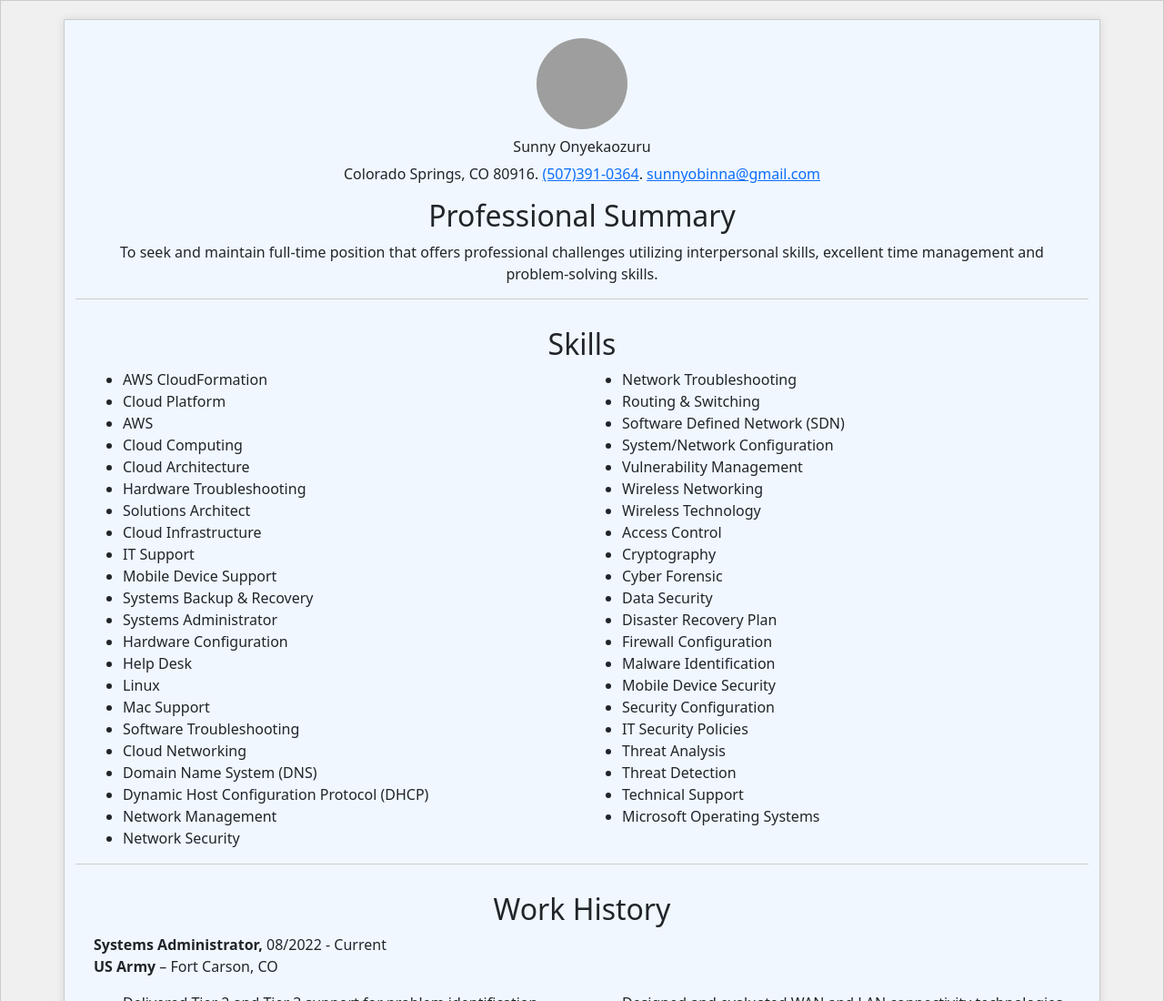
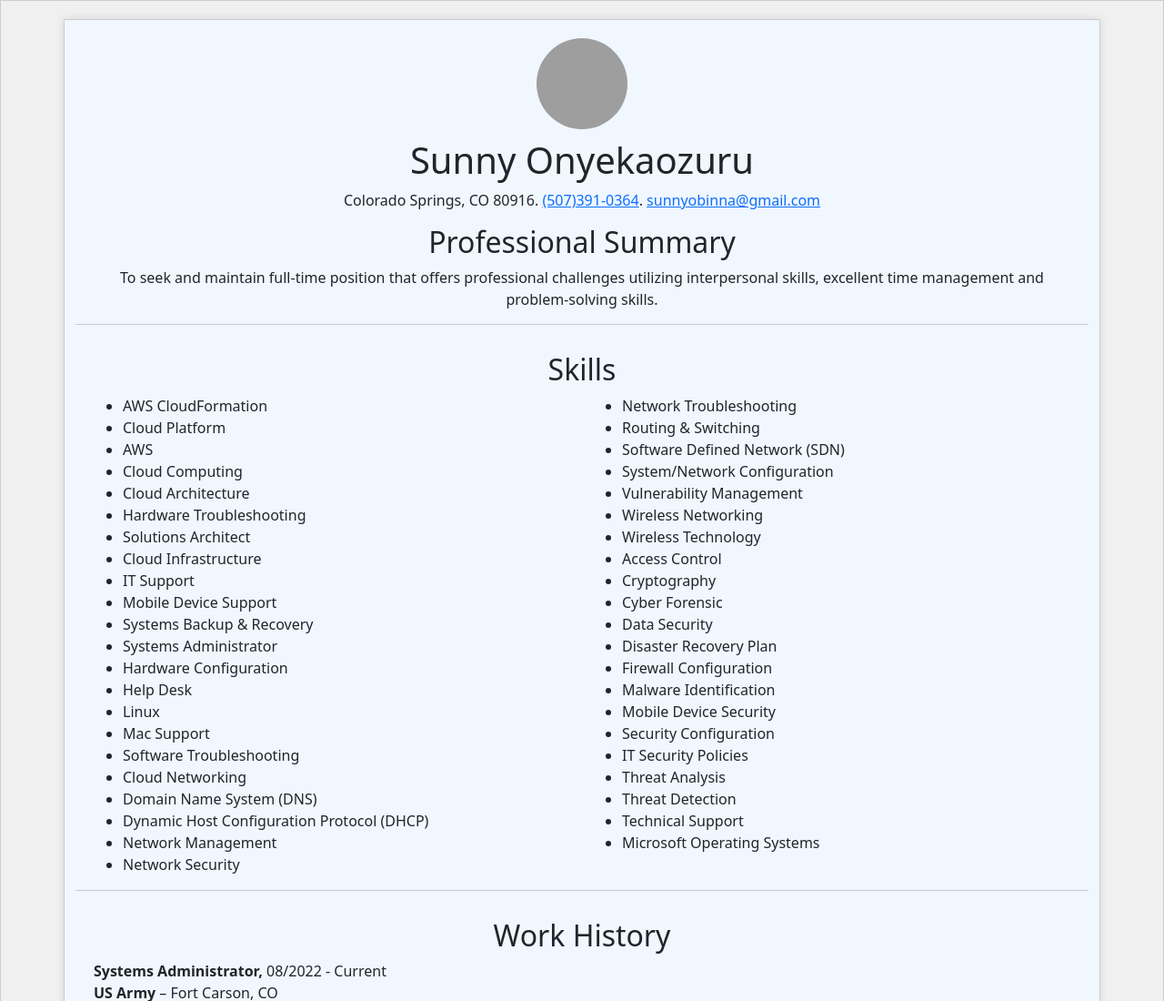
Before and after one commit to Sonypark360/HTML_CSS_Projects, a plain HTML site: page index.html in a window 1280 px wide. Shown: the top 1100 px of the page at 91% size. Drawn offline with nearby package versions, Linux system fonts and the light colour scheme; grey boxes are pictures that could not be loaded.

Commit message:
Update index.html

```diff
--- a/index.html
+++ b/index.html
@@ -14,7 +14,7 @@
 
 <header>
     <img src="https://media.licdn.com/dms/image/D5603AQFVTula7Ef6wA/profile-displayphoto-shrink_400_400/0/1709740342759?e=1721260800&v=beta&t=upzFKXl9qJoQ-2OTiLEfPY_mvHbW1YRbF-ZD922pEzQ" alt="Profile Photo" class="profile-photo">
-<h6> Sunny Onyekaozuru</h6>
+<h1> Sunny Onyekaozuru</h1>
 <p>Colorado Springs, CO 80916. <a href="tel:5073910364">(507)391-0364</a>. <a href="mailto:sunnyobinna@gmail.com">sunnyobinna@gmail.com</a></p>
 </header>
 
```
